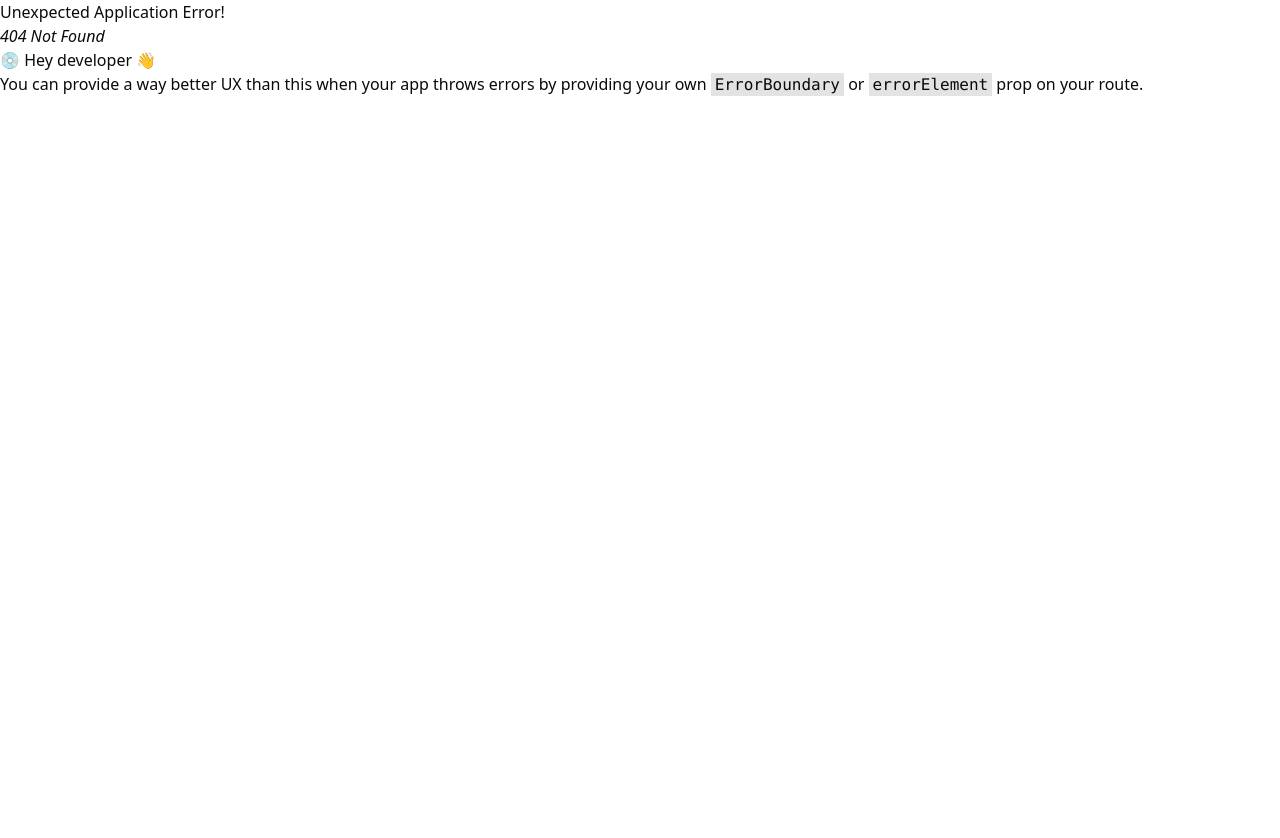
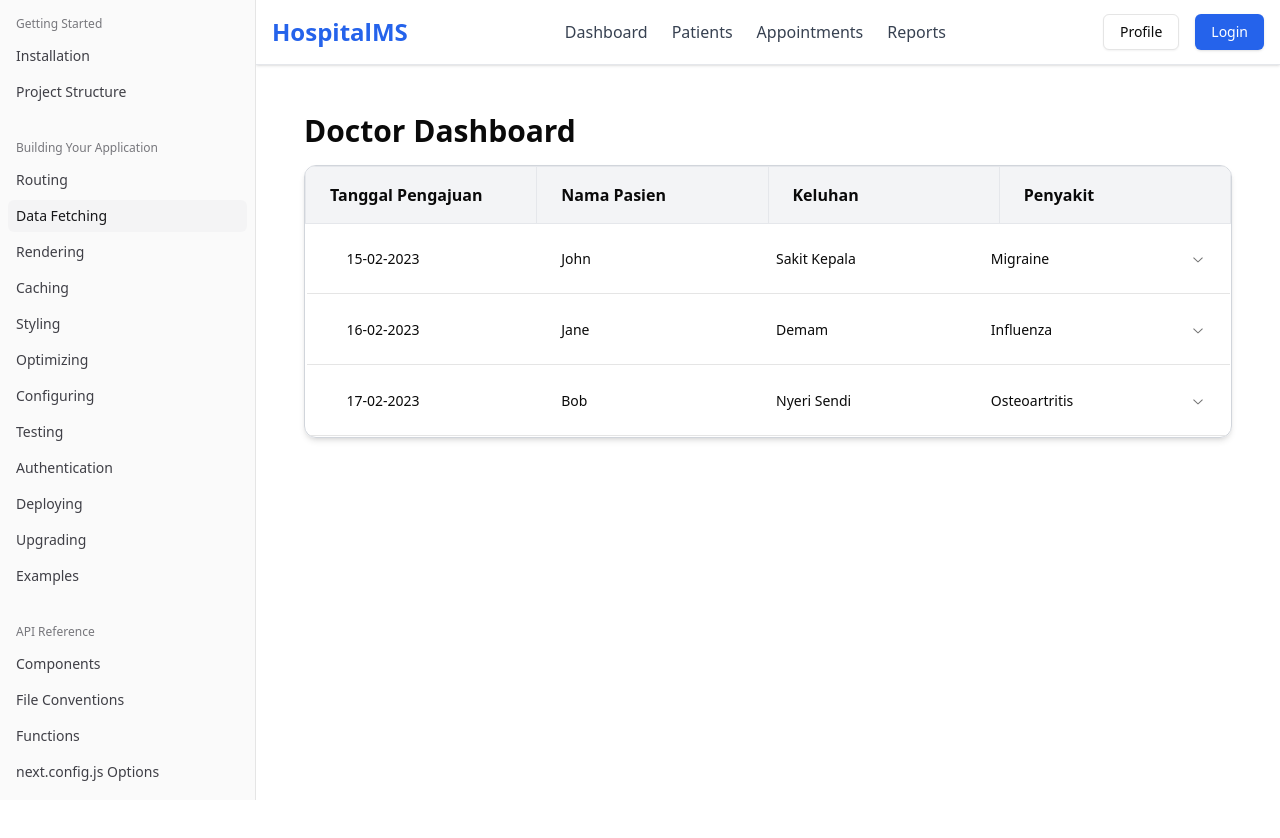
Before and after one commit to prabutama/hospital-management-system, a React (Vite) app in the folder client/: page /doctor/dashboard in a window 1280 px wide. Before the commit this address had no page. Shown: the top 838 px of the page. Before the commit the page ends 800 px from the top, so only its background shows below. Built offline with nearby package versions, Linux system fonts and the light colour scheme.

Commit message:
Doctor Page, Accordion, Sidebar fix

```diff
--- a/client/package.json
+++ b/client/package.json
@@ -10,6 +10,7 @@
     "preview": "vite preview"
   },
   "dependencies": {
+    "@radix-ui/react-accordion": "^1.2.1",
     "@radix-ui/react-dialog": "^1.1.2",
     "@radix-ui/react-dropdown-menu": "^2.1.2",
     "@radix-ui/react-icons": "^1.3.2",
@@ -17,6 +18,7 @@
     "@radix-ui/react-separator": "^1.1.0",
     "@radix-ui/react-slot": "^1.1.0",
     "@radix-ui/react-tooltip": "^1.1.4",
+    "@shadcn/ui": "^0.0.4",
     "autoprefixer": "^10.4.20",
     "breadcrumb": "^1.0.0",
     "class-variance-authority": "^0.7.0",
--- /dev/null
+++ b/client/src/components/ui/accordion.jsx
@@ -0,0 +1,40 @@
+import * as React from "react"
+import * as AccordionPrimitive from "@radix-ui/react-accordion"
+import { cn } from "@/lib/utils"
+import { ChevronDownIcon } from "@radix-ui/react-icons"
+
+const Accordion = AccordionPrimitive.Root
+
+const AccordionItem = React.forwardRef(({ className, ...props }, ref) => (
+  <AccordionPrimitive.Item ref={ref} className={cn("border-b", className)} {...props} />
+))
+AccordionItem.displayName = "AccordionItem"
+
+const AccordionTrigger = React.forwardRef(({ className, children, ...props }, ref) => (
+  <AccordionPrimitive.Header className="flex">
+    <AccordionPrimitive.Trigger
+      ref={ref}
+      className={cn(
+        "flex flex-1 items-center justify-between py-4 text-sm font-medium transition-all hover:underline text-left [&[data-state=open]>svg]:rotate-180",
+        className
+      )}
+      {...props}>
+      {children}
+      <ChevronDownIcon
+        className="h-4 w-4 shrink-0 text-muted-foreground transition-transform duration-200" />
+    </AccordionPrimitive.Trigger>
+  </AccordionPrimitive.Header>
+))
+AccordionTrigger.displayName = AccordionPrimitive.Trigger.displayName
+
+const AccordionContent = React.forwardRef(({ className, children, ...props }, ref) => (
+  <AccordionPrimitive.Content
+    ref={ref}
+    className="overflow-hidden text-sm data-[state=closed]:animate-accordion-up data-[state=open]:animate-accordion-down"
+    {...props}>
+    <div className={cn("pb-4 pt-0", className)}>{children}</div>
+  </AccordionPrimitive.Content>
+))
+AccordionContent.displayName = AccordionPrimitive.Content.displayName
+
+export { Accordion, AccordionItem, AccordionTrigger, AccordionContent }
--- /dev/null
+++ b/client/src/pages/dashboard/Doctor.jsx
@@ -0,0 +1,117 @@
+import {
+  Accordion,
+  AccordionContent,
+  AccordionItem,
+  AccordionTrigger,
+} from "@/components/ui/accordion";
+import { Layout } from "@/pages/dashboard/Layout";
+
+export function Doctor() {
+  const userRole = "doctor";
+  const data = [
+    {
+      id: 1,
+      tanggalPengajuan: "15-02-2023",
+      namaPasien: "John",
+      keluhan: "Sakit Kepala",
+      penyakit: "Migraine",
+    },
+    {
+      id: 2,
+      tanggalPengajuan: "16-02-2023",
+      namaPasien: "Jane",
+      keluhan: "Demam",
+      penyakit: "Influenza",
+    },
+    {
+      id: 3,
+      tanggalPengajuan: "17-02-2023",
+      namaPasien: "Bob",
+      keluhan: "Nyeri Sendi",
+      penyakit: "Osteoartritis",
+    },
+  ];
+
+  const columns = [
+    {
+      Header: "Tanggal Pengajuan",
+      accessor: "tanggalPengajuan",
+    },
+    {
+      Header: "Nama Pasien",
+      accessor: "namaPasien",
+    },
+    {
+      Header: "Keluhan",
+      accessor: "keluhan",
+    },
+    {
+      Header: "Penyakit",
+      accessor: "penyakit",
+    },
+  ];
+
+  return (
+    <Layout userRole={userRole} showNavbar={false} showSidebar={false}>
+      <div className="flex flex-col gap-4">
+        <h1 className="text-3xl font-bold">Doctor Dashboard</h1>
+        <div className="shadow-md rounded-xl overflow-hidden border border-gray-300">
+          <table
+            className="table-auto w-full"
+            style={{ tableLayout: "fixed" }}
+          >
+            <thead className="bg-gray-100">
+              <tr>
+                {columns.map((column) => (
+                  <th
+                    key={column.accessor}
+                    className="px-6 py-4 text-left border border-gray-200"
+                  >
+                    {column.Header}
+                  </th>
+                ))}
+              </tr>
+            </thead>
+            <tbody>
+              {data.map((row) => (
+                <tr key={row.id} className="hover:bg-gray-50">
+                  <td colSpan={columns.length}>
+                    <Accordion type="single" collapsible>
+                      <AccordionItem value={String(row.id)}>
+                        <AccordionTrigger
+                          className="px-6 py-4 flex justify-between items-center w-full focus:outline-none"
+                          style={{ border: "none" }}
+                        >
+                          {columns.map((column) => (
+                            <span
+                              key={`${row.id}-${column.accessor}`}
+                              className="text-left w-full"
+                              style={{
+                                borderBottom: "none",
+                                padding: "0.5rem 1rem",
+                              }}
+                            >
+                              {row[column.accessor]}
+                            </span>
+                          ))}
+                        </AccordionTrigger>
+                        <AccordionContent>
+                          <div className="px-6 py-4 text-gray-700">
+                            Lorem ipsum dolor sit amet consectetur adipisicing
+                            elit. Tempora aliquid quos facere deserunt delectus
+                            et atque excepturi quas id, laborum voluptas quod
+                            non perferendis rem at, eos inventore amet odit!
+                          </div>
+                        </AccordionContent>
+                      </AccordionItem>
+                    </Accordion>
+                  </td>
+                </tr>
+              ))}
+            </tbody>
+          </table>
+        </div>
+      </div>
+    </Layout>
+  );
+}
--- a/client/src/pages/dashboard/Layout.jsx
+++ b/client/src/pages/dashboard/Layout.jsx
@@ -4,12 +4,12 @@ import { Breadcrumb, BreadcrumbList, BreadcrumbItem, BreadcrumbPage, BreadcrumbS
 import { Separator } from "@/components/ui/separator"
 import { Navbar } from "@/components/Navbar"
 
-export function Layout({ children, breadcrumbs = [], showNavbar = true }) {
+export function Layout({ children, breadcrumbs = [], showNavbar = true, showSidebar = true }) {
     return (
         <div className="flex min-h-screen w-full">
             {/* Sidebar */}
             <div className="relative">
-                <AppSidebar />
+                {showSidebar && <AppSidebar />}
             </div>
 
             <div className="flex flex-col w-full">
--- a/client/src/routers/AppRouter.jsx
+++ b/client/src/routers/AppRouter.jsx
@@ -2,7 +2,7 @@ import { createBrowserRouter } from "react-router-dom";
 import Home from "../pages/Home";
 import { Login } from "@/pages/auth/Login";
 import { Register } from "@/pages/auth/Register";
-// import { DashboardDoctor } from "@/pages/dashboard/DoctorDashboard";
+import { Doctor } from "@/pages/dashboard/Doctor";
 import { Patient } from "@/pages/dashboard/Patient";
 // import { DashboardStaff } from "@/pages/dashboard/StaffDashboard";
 import { Layout } from "@/pages/dashboard/Layout";
@@ -15,20 +15,21 @@ const router = createBrowserRouter([
   {
     path: "/login",
     element: <Login />,
-
   },
   {
     path: "/register",
     element: <Register />,
   },
-    // {
-    //     path: "/doctor/dashboard",
-    //     element: (
-    //         <DashboardLayout userRole="doctor">
-    //             <DashboardDoctor />
-    //         </DashboardLayout>
-    //     ),
-    // },
+  {
+    path: "/doctor/dashboard",
+    element: (
+      <SidebarProvider>
+        <Layout userRole="doctor">
+          <Doctor />
+        </Layout>
+      </SidebarProvider>
+    ),
+  },
   {
     path: "/patient/dashboard",
     element: (
--- a/client/tailwind.config.js
+++ b/client/tailwind.config.js
@@ -63,6 +63,28 @@ export default {
   				border: 'hsl(var(--sidebar-border))',
   				ring: 'hsl(var(--sidebar-ring))'
   			}
+  		},
+  		keyframes: {
+  			'accordion-down': {
+  				from: {
+  					height: '0'
+  				},
+  				to: {
+  					height: 'var(--radix-accordion-content-height)'
+  				}
+  			},
+  			'accordion-up': {
+  				from: {
+  					height: 'var(--radix-accordion-content-height)'
+  				},
+  				to: {
+  					height: '0'
+  				}
+  			}
+  		},
+  		animation: {
+  			'accordion-down': 'accordion-down 0.2s ease-out',
+  			'accordion-up': 'accordion-up 0.2s ease-out'
   		}
   	}
   },
```
Also changed, not shown: 1 other file (tests, documents, lock files or other folders). Lines whose indentation alone changed are shown as unchanged.
